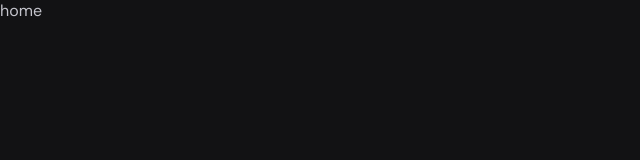
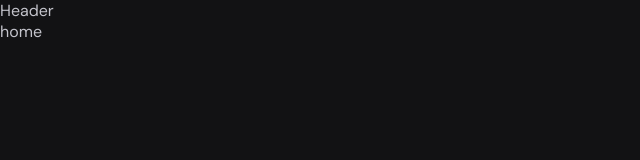
Before and after one commit to falaigor/timer, a React (Vite) app: page / in a window 1280 px wide. Shown: the top 160 px of the page, without its empty margins (0-640 px from the left). Built offline with nearby package versions, Linux system fonts and the light colour scheme.

Commit message:
config layout pages

```diff
--- a/src/Router.tsx
+++ b/src/Router.tsx
@@ -1,12 +1,15 @@
 import { Routes, Route } from 'react-router-dom'
+import { DefaultLayout } from './layouts/DefaultLayout'
 import { History } from './pages/History'
 import { Home } from './pages/Home'
 
 export function Router() {
   return (
     <Routes>
-      <Route path="/" element={<Home />} />
-      <Route path="/history" element={<History />} />
+      <Route path="/" element={<DefaultLayout />}>
+        <Route path="/" element={<Home />} />
+        <Route path="/history" element={<History />} />
+      </Route>
     </Routes>
   )
 }
--- /dev/null
+++ b/src/components/Header/index.tsx
@@ -0,0 +1,3 @@
+export function Header() {
+  return <header>Header</header>
+}
--- /dev/null
+++ b/src/layouts/DefaultLayout.tsx
@@ -0,0 +1,11 @@
+import { Outlet } from 'react-router-dom'
+import { Header } from '../components/Header'
+
+export function DefaultLayout() {
+  return (
+    <div>
+      <Header />
+      <Outlet />
+    </div>
+  )
+}
```
Also changed, not shown: src/components/Header/Header.styles.ts (added).
